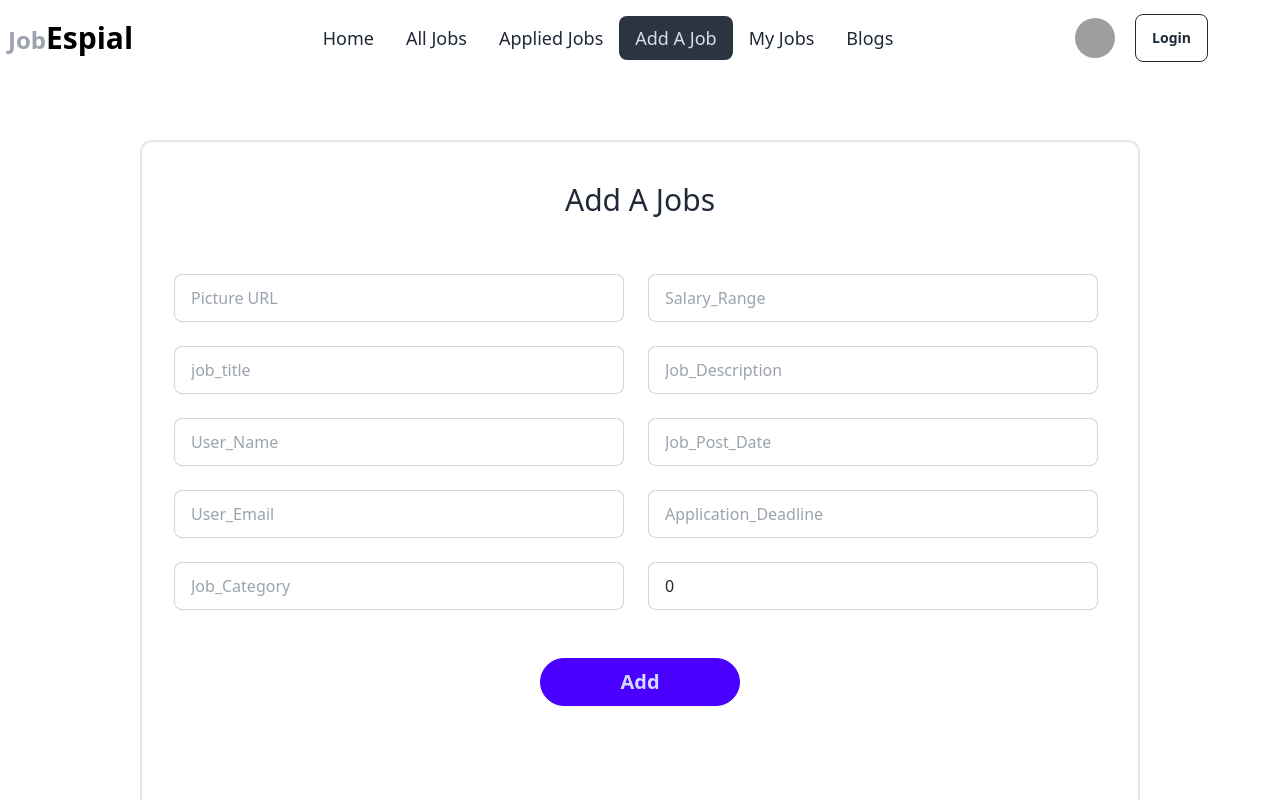
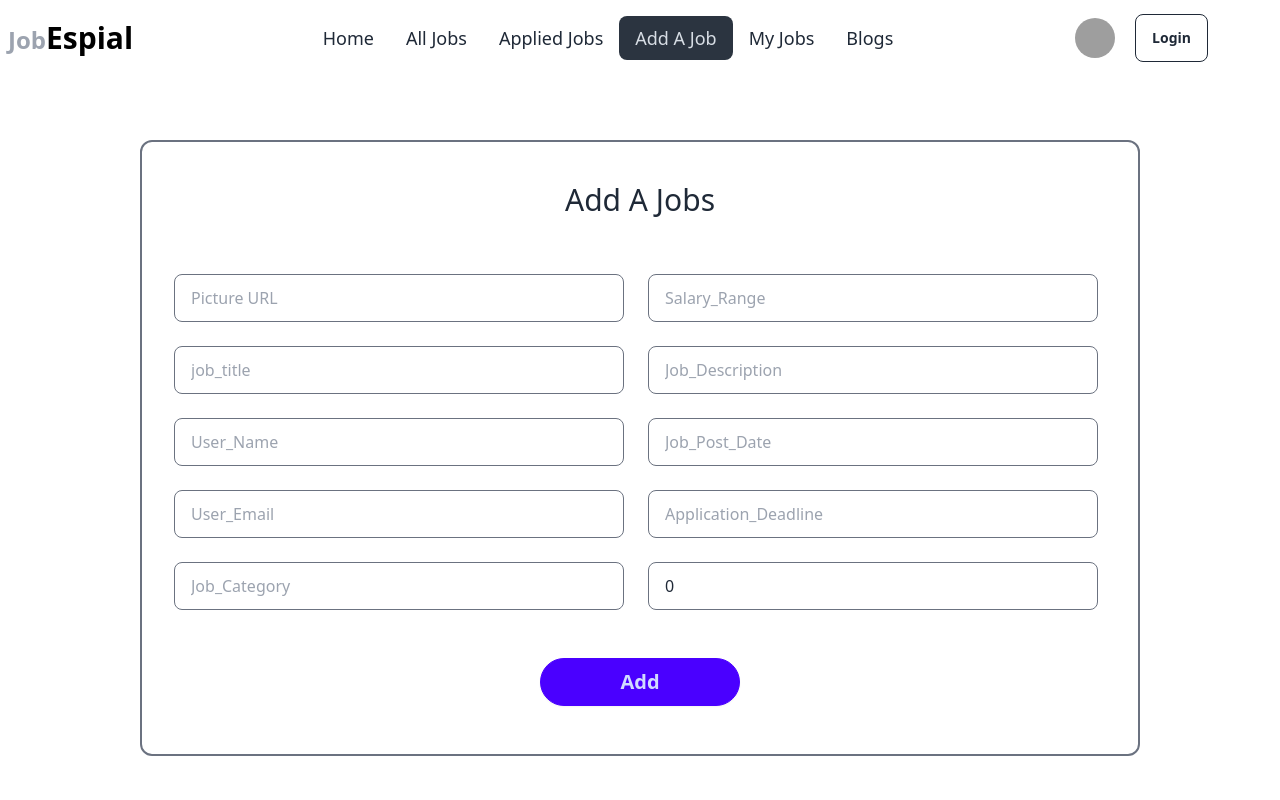
Before and after one commit to Md-Siddik/job-espial-client, a React (Vite) app: page /addJobs in a window 1280 px wide. Shown: the top 800 px of the page. Built offline with nearby package versions, Linux system fonts and the light colour scheme; grey boxes are pictures that could not be loaded.

Commit message:
Add a job ui done

```diff
--- a/src/AddJobs/AddJobs.jsx
+++ b/src/AddJobs/AddJobs.jsx
@@ -2,50 +2,44 @@
 const AddJobs = () => {
     return (
         <div>
-            <div className="lg:w-[1000px] m-auto pb-24 mt-16 border-2 rounded-xl">
+            <div className="lg:w-[1000px] m-auto pb-4 mt-16 mb-16 border-2 border-gray-500 rounded-xl">
                 <h1 className="text-3xl mt-10 my-6 text-center">Add A Jobs</h1>
                 <form className="md:w-full mx-auto p-8">
                     <div className="lg:flex lg:gap-6">
                         <div className="lg:w-[450px]">
                             <div className="form-control pb-6">
-                                <input type="text" required name="picture" placeholder="Picture URL" className="input input-bordered" />
+                                <input type="text" required name="picture" placeholder="Picture URL" className="input input-bordered border-gray-500" />
                             </div>
                             <div className="form-control pb-6">
-                                <input type="text" required name="Job Title" placeholder="job_title" className="input input-bordered" />
+                                <input type="text" required name="Job Title" placeholder="job_title" className="input input-bordered border-gray-500" />
                             </div>
                             <div className="form-control pb-6">
-                                <input type="text" name="user_Name" placeholder="User_Name" className="input input-bordered" />
+                                <input type="text" name="user_Name" placeholder="User_Name" className="input input-bordered border-gray-500" />
                             </div>
                             <div className="form-control pb-6">
-                                <input type="email" required name="email" placeholder="User_Email" className="input input-bordered" />
+                                <input type="email" required name="email" placeholder="User_Email" className="input input-bordered border-gray-500" />
                             </div>
                             <div className="form-control pb-6">
-                                <input type="text" required name="job_category" placeholder="Job_Category" className="input input-bordered" />
+                                <input type="text" required name="job_category" placeholder="Job_Category" className="input input-bordered border-gray-500" />
                             </div>
                         </div>
                         <div className="lg:w-[450px]">
                             <div className="form-control pb-6">
-                                <input type="text" required name="salary_range" placeholder="Salary_Range" className="input input-bordered" />
+                                <input type="text" required name="salary_range" placeholder="Salary_Range" className="input input-bordered border-gray-500" />
                             </div>
                             <div className="form-control pb-6">
-                                <input type="text" required name="job_description" placeholder="Job_Description" className="input input-bordered" />
+                                <input type="text" required name="job_description" placeholder="Job_Description" className="input input-bordered border-gray-500" />
                             </div>
                             <div className="form-control pb-6">
-                                <input type="text" required name="post_date" placeholder="Job_Post_Date" className="input input-bordered" />
+                                <input type="text" required name="post_date" placeholder="Job_Post_Date" className="input input-bordered border-gray-500" />
                             </div>
                             <div className="form-control pb-6">
-                                <input type="text" required name="application_deadline" placeholder="Application_Deadline" className="input input-bordered" />
+                                <input type="text" required name="application_deadline" placeholder="Application_Deadline" className="input input-bordered border-gray-500" />
                             </div>
                             <div className="form-control pb-6">
-                                <input type="text" required name="applicants_number" placeholder="Job_Applicants_Number" defaultValue={0} className="input input-bordered" />
+                                <input type="text" required name="applicants_number" placeholder="Job_Applicants_Number" defaultValue={0} className="input input-bordered border-gray-500" />
                             </div>
                         </div>
-                    </div>
-                    <div>
-
-                        {/* <div className="form-control pb-6">
-                            <textarea name="description" required placeholder="Short description" className="input input-bordered h-28 w-full rounded-xl p-4" rows="4" cols="50"></textarea>
-                        </div> */}
                     </div>
                     <div className="form-control w-[200px] mt-6 mx-auto">
                         <input type="submit" value="Add" className="btn btn-primary rounded-full text-xl" />
--- a/src/MyJobs/MyJobs.jsx
+++ b/src/MyJobs/MyJobs.jsx
@@ -1,8 +1,38 @@
+import { Link } from "react-router-dom";
 
 const MyJobs = () => {
+
     return (
         <div>
-            <h1 className="text-4xl">My jobs</h1>
+            <div className="flex border-[1px]">
+                <div className="w-[45%] max-h-[250px]">
+                    <div className="w-full h-full flex lists-center justify-center">
+                        <img className="w-full h-full" src={image} alt="Avatar Tailwind CSS Component" />
+                    </div>
+                </div>
+                <div className="w-[55%]">
+                    <div className="p-8">
+                        <h1 className="text-2xl font-bold">{item_name}</h1>
+                        <div className="flex gap-16 text-xl my-4">
+                            <p>{stockStatus}</p>
+                            <p>Customization : </p>
+                        </div>
+                        <div className="flex gap-48 pb-4">
+                            <h1 className="text-2xl font-bold">$50000</h1>
+                            <p className="text-2xl">/5</p>
+                        </div>
+                        <div className="flex lg:gap-8">
+                            <Link to={`/update`}>
+                                <button className="btn btn-primary text-xl">Update</button>
+                            </Link>
+                            <button className="btn btn-error text-xl">Delete</button>
+                            <Link to={`/artCraft`}>
+                                <button className="btn btn-success text-xl">Details</button>
+                            </Link>
+                        </div>
+                    </div>
+                </div>
+            </div>
         </div>
     );
 };
```
